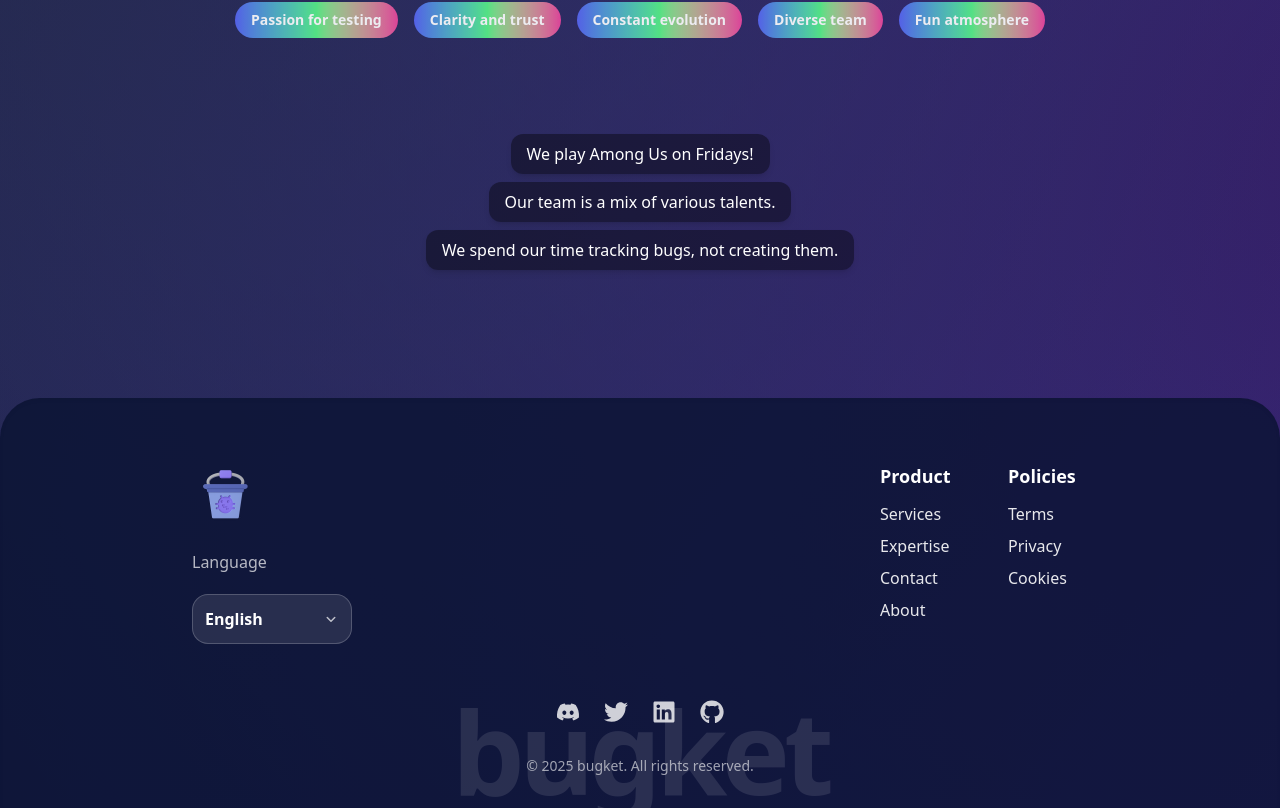
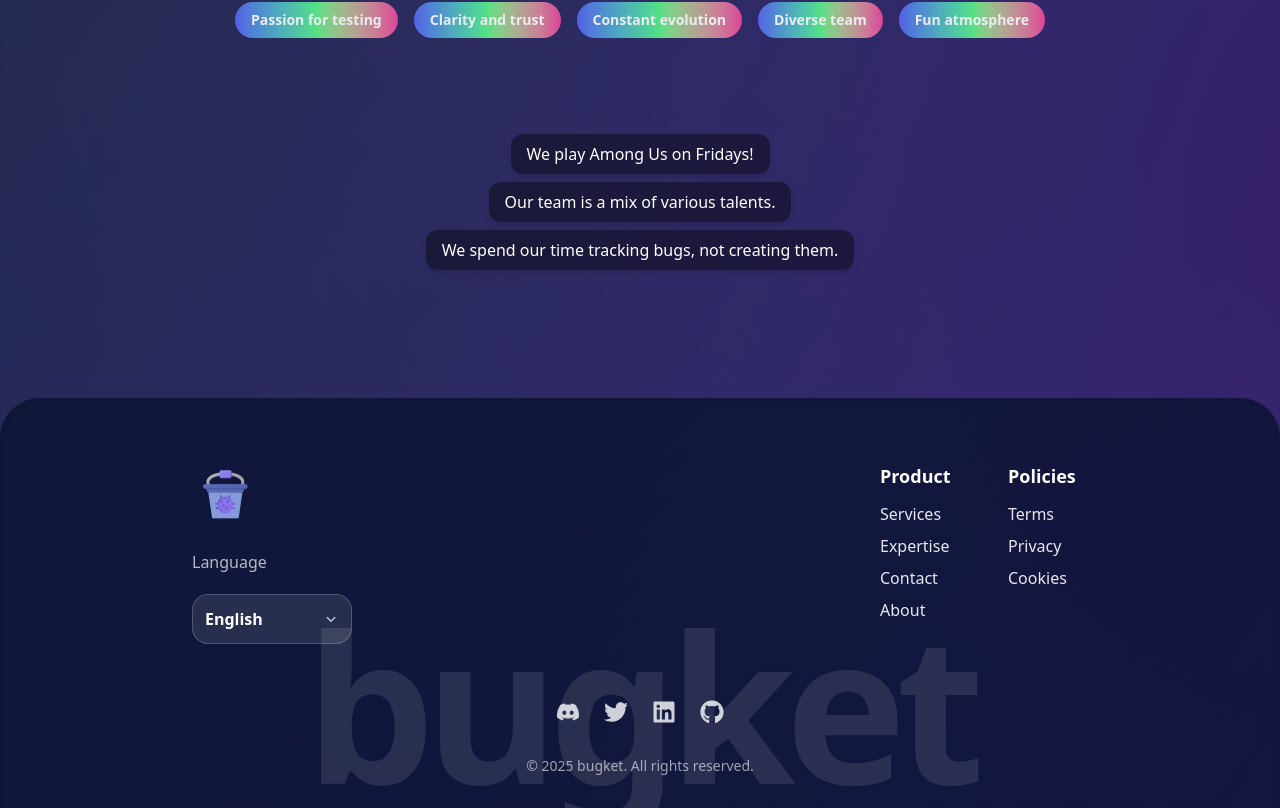
Before and after one commit to kevinganem/laisy, a Next.js app: page /about in a window 1280 px wide. Shown: the part 1010-1818 px from the top of the page. Built offline with nearby package versions, Linux system fonts and the light colour scheme; a web font is replaced by a local one.

Commit message:
fix comments

```diff
--- a/src/app/about/page.tsx
+++ b/src/app/about/page.tsx
@@ -34,7 +34,7 @@ const AboutPage: React.FC = () => {
               />
             ))}
           </div>
-          {/* Neon particles */}
+          {/* Decorative particles */}
           <div className="absolute inset-0 pointer-events-none z-0">
             <svg width="100%" height="100%" className="absolute inset-0 animate-pulse" style={{ filter: 'blur(2px)' }}>
               <circle cx="20%" cy="60%" r="14" fill="#5865f2" fillOpacity="0.18" />
--- a/src/app/components/Footer.tsx
+++ b/src/app/components/Footer.tsx
@@ -126,7 +126,7 @@ const Footer: React.FC = () => {
         </div>
         {/* Large background text for branding */}
         <span
-          className="pointer-events-none select-none absolute bottom-0 left-1/2 -translate-x-1/2 text-[12vw] md:text-[9vw] font-extrabold text-white opacity-10 leading-none z-0 whitespace-nowrap"
+          className="pointer-events-none select-none absolute bottom-0 left-0 right-0 w-full text-[16vw] font-extrabold text-white opacity-10 leading-none z-0 text-center whitespace-nowrap"
           style={{ letterSpacing: '-0.05em' }}
           aria-hidden="true"
         >
@@ -137,7 +137,7 @@ const Footer: React.FC = () => {
   );
 };
 
-// Footer mobile façon Discord
+/* FooterMobile component for mobile view */
 function FooterMobile() {
   const { language, setLanguage, languages, t } = useLanguage();
   const [openSection, setOpenSection] = React.useState<string | null>(null);
@@ -168,11 +168,11 @@ function FooterMobile() {
   ];
   return (
     <footer className="md:hidden w-full bg-[#0a1333]/80 pt-8 pb-14 px-2 flex flex-col items-center gap-6 relative overflow-hidden">
-      {/* Logo + nom */}
+      {/* Logo and name */}
       <div className="flex flex-col items-center mb-2">
         <Image src={getPublicAssetPath('/logo.png')} alt="bugket logo" width={56} height={56} className="w-14 h-14" />
       </div>
-      {/* Sélecteur de langue */}
+      {/* Language selector */}
       <div className="w-11/12 max-w-xs mx-auto mb-2">
         <label className="text-white/70 font-medium text-base mb-1 block">{t('footer.language') as string}</label>
         <div className="relative">
@@ -189,13 +189,13 @@ function FooterMobile() {
               </option>
             ))}
           </select>
-          {/* Flèche */}
+          {/* Arrow */}
           <span className="absolute right-3 top-1/2 -translate-y-1/2 pointer-events-none text-white/70">
             <svg width="18" height="18" fill="none" viewBox="0 0 24 24"><path d="M7 10l5 5 5-5" stroke="currentColor" strokeWidth="2" strokeLinecap="round" strokeLinejoin="round"/></svg>
           </span>
         </div>
       </div>
-      {/* Menu accordéon */}
+      {/* Accordion menu */}
       <div className="w-11/12 max-w-xs mx-auto flex flex-col gap-2">
         {footerLinks.map((col) => (
           <div key={col.title} className="border-b border-white/15">
@@ -219,7 +219,7 @@ function FooterMobile() {
           </div>
         ))}
       </div>
-      {/* Réseaux sociaux */}
+      {/* Social media links */}
       <div className="flex justify-center gap-6 text-2xl text-white/80 mt-4 mb-6">
         {socialLinks.map((s, i) => (
           <a
@@ -234,7 +234,7 @@ function FooterMobile() {
           </a>
         ))}
       </div>
-      {/* Gros texte bugket en bas */}
+      {/* Large bugket text at the bottom */}
       <span
         className="pointer-events-none select-none absolute bottom-0 left-1/2 -translate-x-1/2 text-[14vw] font-extrabold text-white opacity-10 leading-none z-0 whitespace-nowrap"
         style={{ letterSpacing: '-0.05em' }}
--- a/src/app/components/Header.tsx
+++ b/src/app/components/Header.tsx
@@ -17,7 +17,7 @@ const Header: React.FC = () => {
   const menuRef = useRef<HTMLDivElement>(null);
   const [scrolled, setScrolled] = useState(false);
 
-  // Close menu on click outside
+  // Close menu when clicking outside the menu area
   useEffect(() => {
     if (!menuOpen) return;
     function handleClick(e: MouseEvent) {
@@ -29,7 +29,7 @@ const Header: React.FC = () => {
     return () => document.removeEventListener('mousedown', handleClick);
   }, [menuOpen]);
 
-  // Close menu on Escape
+  // Close menu when pressing Escape
   useEffect(() => {
     if (!menuOpen) return;
     function handleKey(e: KeyboardEvent) {
@@ -39,7 +39,7 @@ const Header: React.FC = () => {
     return () => document.removeEventListener('keydown', handleKey);
   }, [menuOpen]);
 
-  // Scroll effect for sticky header background (Discord style)
+  // Add background effect when scrolling (sticky header)
   useEffect(() => {
     function onScroll() {
       setScrolled(window.scrollY > 4);
--- a/src/app/components/NeonBackgroundElements.tsx
+++ b/src/app/components/NeonBackgroundElements.tsx
@@ -76,9 +76,9 @@ function createStar(id: number): Star {
 
 /**
  * NeonBackgroundElements component
- * Renders animated SVG shapes as a decorative background (Discord/gaming style).
+ * Renders animated SVG shapes as a decorative background.
  * Shapes are randomly generated and animated with fade-in/fade-out effects.
- * Shapes "respawn" at new positions after their animation completes.
+ * Shapes respawn at new positions after their animation completes.
  * Uses useEffect to handle animation and cleanup.
  * All shapes are aria-hidden for accessibility, as they are purely decorative.
  */
--- a/src/app/layout.tsx
+++ b/src/app/layout.tsx
@@ -20,7 +20,7 @@ export const metadata: Metadata = {
 /**
  * Root layout for the application.
  * Includes Header, Footer, and wraps all pages.
- * Adds a neon animated background for a retro gaming vibe, enrichi avec des particules façon Discord.
+ * Adds animated background and decorative elements.
  */
 export default function RootLayout({
   children,
@@ -36,7 +36,7 @@ export default function RootLayout({
       </head>
       <body className="relative min-h-screen flex flex-col overflow-x-hidden">
         <LanguageProvider>
-          {/* Neon animated background elements (Discord style) */}
+          {/* Animated background elements */}
           <NeonBackgroundElements />
           <BackgroundImages />
           <Header />
```
